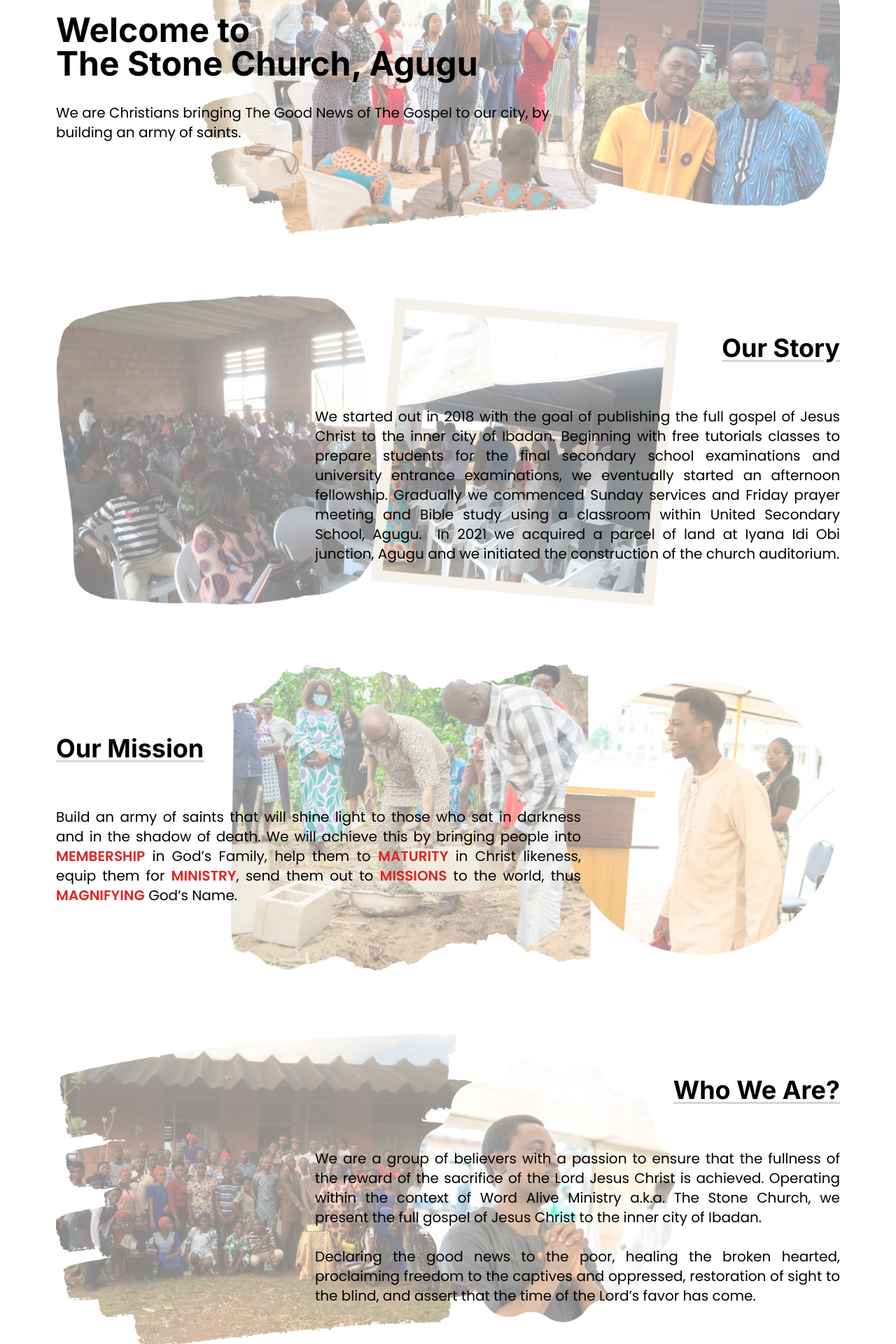
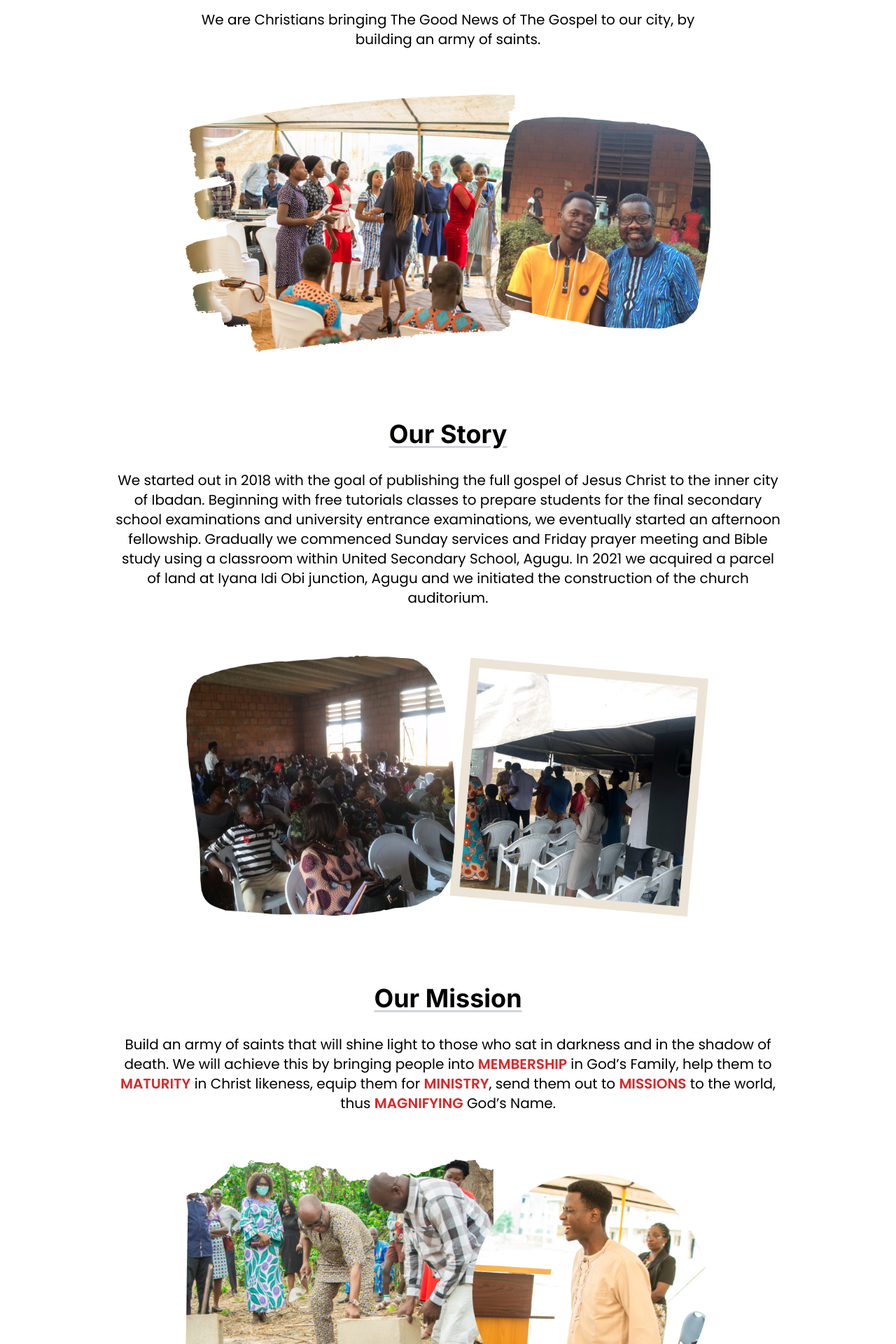
Before and after one commit to Ola4606/tsc-agugu, a React (Create React App) app: page / in a window 1280 px wide. Shown: the part 320-2240 px from the top of the page at 70% size. Built offline with nearby package versions, Linux system fonts and the light colour scheme.

Commit message:
Completely changes the home section design

```diff
--- a/src/components/general/Nav.tsx
+++ b/src/components/general/Nav.tsx
@@ -3,7 +3,7 @@ import { Link } from "react-router-dom";
 
 function Nav() {
   return (
-    <div className="w-full md:h-14 bg-red-600 flex justify-end items-center py-2 md:py-0 pr-5 md:pr-20 mb-10">
+    <div className="w-full md:h-14 bg-red-600 flex justify-end items-center py-2 md:py-0 pr-5 sm:pr-8 md:pr-20 mb-10">
       <Link to="/">
         <span className="nav-text">Home</span>
       </Link>
--- a/src/components/home/Home.tsx
+++ b/src/components/home/Home.tsx
@@ -1,17 +1,24 @@
 import React from "react";
 import Intro from "./Intro";
-import OurMission from "./OurMission";
-import OurStory from "./OurStory";
-import WhoWeAre from "./WhoWeAre";
 import OurGrowth from "./OurGrowth";
+import AguguHomeData from "../../data/aguguHomeData";
+import HomeSection from "./HomeSection";
 
 function Home() {
+  const homeSections = AguguHomeData.map((i, index) => {
+    return (
+      <div key={index}>
+        <HomeSection title={i.title} content={i.content} image={i.imageURL} />
+      </div>
+    );
+  });
+
   return (
     <div>
       <Intro />
-      <OurStory />
-      <OurMission />
-      <WhoWeAre />
+
+      {homeSections}
+
       <OurGrowth />
     </div>
   );
--- /dev/null
+++ b/src/components/home/HomeSection.tsx
@@ -0,0 +1,28 @@
+import React from 'react'
+
+type HomeSectionPropType = {
+  title: string,
+  content: any,
+  image: any
+}
+
+function HomeSection({title, content, image}: HomeSectionPropType) {
+  return (
+    <div className="flex justify-center items-center mt-16 md:mt-24">
+    <div className="min-h-[200px] xsm:max-w-[390px] sm:max-w-[600px] md:max-w-[700px] lg:max-w-[850px] xl:max-w-[950px] flex flex-col justify-center items-center text-center">
+      <p className="font-bold font-title text-xl sm:text-2xl md:text-3xl lg:text-4xl text-black underline underline-offset-4 decoration-gray-300 text-end">
+       {title}
+      </p>
+      <div className="font-casual text-base md:text-lg lg:text-xl mt-4 md:mt-8">
+        {content}
+      </div>
+
+      <div className="xsm:max-w-[390px] sm:max-w-[550px] md:max-w-[650px] lg:max-w-[650px] xl:max-w-[750px] mt-12 md:mt-16">
+        <img src={image} alt="" className="w-full h-auto rounded-xl" />
+      </div>
+    </div>
+  </div>
+  )
+}
+
+export default HomeSection
--- a/src/components/home/Intro.tsx
+++ b/src/components/home/Intro.tsx
@@ -3,24 +3,29 @@ import IntroImage from "../../images/intro.png";
 
 function Intro() {
   return (
-    <div
-      className="bg-right bg-no-repeat bg-[length:auto_450px] mt-10"
-      style={{ backgroundImage: `url(${IntroImage})` }}
-    >
-      <div className="bg-white/[.50] w-full h-[450px] flex flex-col justify-center items-start">
-      <div className="xsm:max-w-[350px] sm:max-w-[450px] md:max-w-[500px] lg:max-w-[650px] xl:max-w-[750px] flex flex-col justify-center items-start">
+    <div className="flex justify-center items-center mt-10">
+        <div className="min-h-[200px] xsm:max-w-[390px] sm:max-w-[550px] md:max-w-[650px] lg:max-w-[650px] xl:max-w-[750px] flex flex-col justify-center items-center text-center">
+
+
           <p className="font-bold font-title text-xl sm:text-2xl md:text-3xl lg:text-5xl text-black">
             Welcome to
             <br />
             The Stone Church, Agugu
           </p>
           <div className="mt-4 md:mt-8">
-          <p className="font-casual text-base md:text-lg lg:text-xl">
-            We are Christians bringing The Good News of The Gospel to
-            our city, by building an army of saints.
+            <p className="font-casual text-base sm:text-lg md:text-xl">
+              We are Christians bringing The Good News of The Gospel to our
+              city, by building an army of saints.
             </p>
           </div>
+
+          <div className="mt-12 md:mt-16">
+          <img src={IntroImage} alt="" className="w-full h-auto rounded-xl" />
           </div>
+
+
+
+
         </div>
     </div>
   );
--- a/src/components/home/OurMission.tsx
+++ /dev/null
@@ -1,39 +0,0 @@
-import React from "react";
-import MissionImage from "../../images/mission.png";
-
-function OurMission() {
-  return (
-    <div
-      className="bg-right bg-no-repeat bg-[length:auto_450px] mt-20"
-      style={{ backgroundImage: `url(${MissionImage})` }}
-    >
-      <div className="bg-white/[.50] min-h-[450px] flex justify-start items-center">
-        <div className="xsm:max-w-[350px] sm:max-w-[450px] md:max-w-[500px] lg:max-w-[650px] xl:max-w-[750px] text-justify">
-          <p className="font-bold font-title text-xl sm:text-2xl md:text-3xl lg:text-4xl text-black underline underline-offset-4 decoration-gray-300 mb-16">
-            Our Mission
-          </p>
-
-          <div className="font-casual text-base md:text-lg lg:text-xl">
-            <p>
-              Build an army of saints that will shine light to those who sat in
-              darkness and in the shadow of death. We will achieve this by
-              bringing people into{" "}
-              <span className="font-semibold text-red-600">MEMBERSHIP</span> in
-              God’s Family, help them to{" "}
-              <span className="font-semibold text-red-600">MATURITY</span> in
-              Christ likeness, equip them for{" "}
-              <span className="font-semibold text-red-600">MINISTRY</span>, send
-              them out to{" "}
-              <span className="font-semibold text-red-600">MISSIONS</span> to
-              the world, thus{" "}
-              <span className="font-semibold text-red-600">MAGNIFYING</span>{" "}
-              God’s Name.
-            </p>
-          </div>
-        </div>
-      </div>
-    </div>
-  );
-}
-
-export default OurMission;
--- a/src/components/home/OurStory.tsx
+++ /dev/null
@@ -1,35 +0,0 @@
-import React from "react";
-import StoryImage from "../../images/story.png";
-
-function OurStory() {
-  return (
-    <div
-      className="bg-left bg-no-repeat bg-[length:auto_450px] mt-20"
-      style={{ backgroundImage: `url(${StoryImage})` }}
-    >
-      <div className="bg-white/[.50] min-h-[450px] flex justify-end items-center">
-        <div className="xsm:max-w-[350px] sm:max-w-[450px] md:max-w-[500px] lg:max-w-[650px] xl:max-w-[750px] text-justify">
-          <p className="font-bold font-title text-xl sm:text-2xl md:text-3xl lg:text-4xl text-black underline underline-offset-4 decoration-gray-300 mb-16 text-end">
-            Our Story
-          </p>
-
-          <div className="font-casual text-base md:text-lg lg:text-xl">
-            <p>
-              We started out in 2018 with the goal of publishing the full gospel
-              of Jesus Christ to the inner city of Ibadan. Beginning with free
-              tutorials classes to prepare students for the final secondary
-              school examinations and university entrance examinations, we
-              eventually started an afternoon fellowship. Gradually we commenced
-              Sunday services and Friday prayer meeting and Bible study using a
-              classroom within United Secondary School, Agugu.  In 2021 we
-              acquired a parcel of land at Iyana Idi Obi junction, Agugu and we
-              initiated the construction of the church auditorium.
-            </p>
-          </div>
-        </div>
-      </div>
-    </div>
-  );
-}
-
-export default OurStory;
--- a/src/components/home/WhoWeAre.tsx
+++ /dev/null
@@ -1,36 +0,0 @@
-import React from "react";
-import WeImage from "../../images/we.png";
-
-function WhoWeAre() {
-  return (
-    <div
-      className="bg-left bg-no-repeat bg-[length:auto_450px] mt-20"
-      style={{ backgroundImage: `url(${WeImage})` }}
-    >
-      <div className="bg-white/[.50] min-h-[450px] flex justify-end items-center">
-        <div className="xsm:max-w-[350px] sm:max-w-[450px] md:max-w-[500px] lg:max-w-[650px] xl:max-w-[750px] text-justify">
-          <p className="font-bold font-title text-xl sm:text-2xl md:text-3xl lg:text-4xl text-black underline underline-offset-4 decoration-gray-300 mb-16 text-end">
-            Who We Are?
-          </p>
-
-
-          <div className="font-casual text-base md:text-lg lg:text-xl">
-            <p>
-              We are a group of believers with a passion to ensure that the
-              fullness of the reward of the sacrifice of the Lord Jesus Christ
-              is achieved. Operating within the context of Word Alive Ministry
-              a.k.a. The Stone Church, we present the full gospel of Jesus
-              Christ to the inner city of Ibadan.<br /><br />Declaring the good news to the
-              poor, healing the broken hearted, proclaiming freedom to the
-              captives and oppressed, restoration of sight to the blind, and
-              assert that the time of the Lord’s favor has come.
-            </p>
-
-          </div>
-        </div>
-      </div>
-    </div>
-  );
-}
-
-export default WhoWeAre;
--- /dev/null
+++ b/src/data/aguguHomeData.tsx
@@ -0,0 +1,64 @@
+import React from "react";
+import StoryImage from "../images/story.png";
+import MissionImage from "../images/mission.png";
+import WeImage from "../images/we.png";
+
+const AguguHomeData = [
+  {
+    title: "Our Story",
+    content: (
+      <p>
+        We started out in 2018 with the goal of publishing the full gospel of
+        Jesus Christ to the inner city of Ibadan. Beginning with free tutorials
+        classes to prepare students for the final secondary school examinations
+        and university entrance examinations, we eventually started an afternoon
+        fellowship. Gradually we commenced Sunday services and Friday prayer
+        meeting and Bible study using a classroom within United Secondary
+        School, Agugu. In 2021 we acquired a parcel of land at Iyana Idi Obi
+        junction, Agugu and we initiated the construction of the church
+        auditorium.
+      </p>
+    ),
+    imageURL: StoryImage,
+  },
+  {
+    title: "Our Mission",
+    content: (
+      <p>
+        Build an army of saints that will shine light to those who sat in
+        darkness and in the shadow of death. We will achieve this by bringing
+        people into{" "}
+        <span className="font-semibold text-red-600">MEMBERSHIP</span> in God’s
+        Family, help them to{" "}
+        <span className="font-semibold text-red-600">MATURITY</span> in Christ
+        likeness, equip them for{" "}
+        <span className="font-semibold text-red-600">MINISTRY</span>, send them
+        out to <span className="font-semibold text-red-600">MISSIONS</span> to
+        the world, thus{" "}
+        <span className="font-semibold text-red-600">MAGNIFYING</span> God’s
+        Name.
+      </p>
+    ),
+    imageURL: MissionImage,
+  },
+  {
+    title: "Who We Are",
+    content: (
+      <p>
+        We are a group of believers with a passion to ensure that the fullness
+        of the reward of the sacrifice of the Lord Jesus Christ is achieved.
+        Operating within the context of Word Alive Ministry a.k.a. The Stone
+        Church, we present the full gospel of Jesus Christ to the inner city of
+        Ibadan.
+        <br />
+        <br />
+        Declaring the good news to the poor, healing the broken hearted,
+        proclaiming freedom to the captives and oppressed, restoration of sight
+        to the blind, and assert that the time of the Lord’s favor has come.
+      </p>
+    ),
+    imageURL: WeImage,
+  },
+];
+
+export default AguguHomeData;
--- a/src/index.css
+++ b/src/index.css
@@ -551,10 +551,6 @@ video {
   --tw-backdrop-sepia:  ;
 }
 
-.invisible{
-  visibility: hidden;
-}
-
 .my-12{
   margin-top: 3rem;
   margin-bottom: 3rem;
@@ -580,8 +576,8 @@ video {
   margin-left: 2.5rem;
 }
 
-.ml-2{
-  margin-left: 0.5rem;
+.mt-2{
+  margin-top: 0.5rem;
 }
 
 .mb-10{
@@ -600,12 +596,12 @@ video {
   margin-bottom: 4rem;
 }
 
-.ml-\[48px\]{
-  margin-left: 48px;
+.mt-12{
+  margin-top: 3rem;
 }
 
-.mt-2{
-  margin-top: 0.5rem;
+.mt-16{
+  margin-top: 4rem;
 }
 
 .flex{
@@ -628,16 +624,8 @@ video {
   height: auto;
 }
 
-.h-\[30px\]{
-  height: 30px;
-}
-
-.h-\[40px\]{
-  height: 40px;
-}
-
-.h-\[50px\]{
-  height: 50px;
+.h-\[300px\]{
+  height: 300px;
 }
 
 .min-h-\[100vh\]{
@@ -672,16 +660,8 @@ video {
   width: 500px;
 }
 
-.w-\[30px\]{
-  width: 30px;
-}
-
-.w-\[40px\]{
-  width: 40px;
-}
-
-.w-\[50px\]{
-  width: 50px;
+.w-auto{
+  width: auto;
 }
 
 .flex-col{
@@ -729,6 +709,15 @@ video {
   background-color: rgb(220 38 38 / var(--tw-bg-opacity));
 }
 
+.bg-white{
+  --tw-bg-opacity: 1;
+  background-color: rgb(255 255 255 / var(--tw-bg-opacity));
+}
+
+.bg-none{
+  background-image: none;
+}
+
 .bg-\[length\:100\%_auto\]{
   background-size: 100% auto;
 }
@@ -753,6 +742,11 @@ video {
   background-repeat: no-repeat;
 }
 
+.px-3{
+  padding-left: 0.75rem;
+  padding-right: 0.75rem;
+}
+
 .px-20{
   padding-left: 5rem;
   padding-right: 5rem;
@@ -761,16 +755,6 @@ video {
 .py-2{
   padding-top: 0.5rem;
   padding-bottom: 0.5rem;
-}
-
-.px-5{
-  padding-left: 1.25rem;
-  padding-right: 1.25rem;
-}
-
-.px-3{
-  padding-left: 0.75rem;
-  padding-right: 0.75rem;
 }
 
 .pt-10{
@@ -913,6 +897,12 @@ video {
   color: rgb(255 255 255 / var(--tw-text-opacity));
 }
 
+@media (min-width: 640px){
+  .nav-text{
+    margin-left: 2rem;
+  }
+}
+
 @media (min-width: 768px){
   .nav-text{
     margin-left: 5rem;
@@ -944,6 +934,10 @@ video {
   .xsm\:max-w-\[350px\]{
     max-width: 350px;
   }
+
+  .xsm\:max-w-\[390px\]{
+    max-width: 390px;
+  }
 }
 
 @media (min-width: 640px){
@@ -955,6 +949,22 @@ video {
     max-width: 450px;
   }
 
+  .sm\:max-w-\[500px\]{
+    max-width: 500px;
+  }
+
+  .sm\:max-w-\[550px\]{
+    max-width: 550px;
+  }
+
+  .sm\:max-w-\[600px\]{
+    max-width: 600px;
+  }
+
+  .sm\:pr-8{
+    padding-right: 2rem;
+  }
+
   .sm\:text-2xl{
     font-size: 1.5rem;
     line-height: 2rem;
@@ -964,17 +974,14 @@ video {
     font-size: 1.25rem;
     line-height: 1.75rem;
   }
+
+  .sm\:text-lg{
+    font-size: 1.125rem;
+    line-height: 1.75rem;
+  }
 }
 
 @media (min-width: 768px){
-  .md\:visible{
-    visibility: visible;
-  }
-
-  .md\:invisible{
-    visibility: hidden;
-  }
-
   .md\:mt-14{
     margin-top: 3.5rem;
   }
@@ -983,24 +990,20 @@ video {
     margin-top: 6rem;
   }
 
-  .md\:mt-8{
-    margin-top: 2rem;
-  }
-
-  .md\:ml-0{
-    margin-left: 0px;
+  .md\:mt-0{
+    margin-top: 0px;
   }
 
   .md\:ml-2{
     margin-left: 0.5rem;
   }
 
-  .md\:mt-0{
-    margin-top: 0px;
+  .md\:mt-8{
+    margin-top: 2rem;
   }
 
-  .md\:block{
-    display: block;
+  .md\:mt-16{
+    margin-top: 4rem;
   }
 
   .md\:flex{
@@ -1015,12 +1018,8 @@ video {
     height: 3.5rem;
   }
 
-  .md\:h-\[70px\]{
-    height: 70px;
-  }
-
-  .md\:w-\[70px\]{
-    width: 70px;
+  .md\:h-\[450px\]{
+    height: 450px;
   }
 
   .md\:max-w-\[450px\]{
@@ -1031,12 +1030,24 @@ video {
     max-width: 500px;
   }
 
+  .md\:max-w-\[550px\]{
+    max-width: 550px;
+  }
+
+  .md\:max-w-\[650px\]{
+    max-width: 650px;
+  }
+
+  .md\:max-w-\[700px\]{
+    max-width: 700px;
+  }
+
   .md\:flex-row{
     flex-direction: row;
   }
 
-  .md\:items-center{
-    align-items: center;
+  .md\:items-start{
+    align-items: flex-start;
   }
 
   .md\:justify-start{
@@ -1047,9 +1058,20 @@ video {
     justify-content: space-between;
   }
 
-  .md\:py-0{
-    padding-top: 0px;
-    padding-bottom: 0px;
+  .md\:bg-white\/\[\.50\]{
+    background-color: rgb(255 255 255 / .50);
+  }
+
+  .md\:bg-\[length\:auto_450px\]{
+    background-size: auto 450px;
+  }
+
+  .md\:bg-right{
+    background-position: right;
+  }
+
+  .md\:bg-no-repeat{
+    background-repeat: no-repeat;
   }
 
   .md\:px-20{
@@ -1057,8 +1079,17 @@ video {
     padding-right: 5rem;
   }
 
+  .md\:py-0{
+    padding-top: 0px;
+    padding-bottom: 0px;
+  }
+
   .md\:pr-20{
     padding-right: 5rem;
+  }
+
+  .md\:text-start{
+    text-align: start;
   }
 
   .md\:text-3xl{
@@ -1080,15 +1111,64 @@ video {
     font-size: 1.5rem;
     line-height: 2rem;
   }
+
+  .md\:text-xl{
+    font-size: 1.25rem;
+    line-height: 1.75rem;
+  }
 }
 
 @media (min-width: 1024px){
+  .lg\:hidden{
+    display: none;
+  }
+
+  .lg\:h-\[450px\]{
+    height: 450px;
+  }
+
   .lg\:max-w-\[600px\]{
     max-width: 600px;
   }
 
   .lg\:max-w-\[650px\]{
     max-width: 650px;
+  }
+
+  .lg\:max-w-\[750px\]{
+    max-width: 750px;
+  }
+
+  .lg\:max-w-\[850px\]{
+    max-width: 850px;
+  }
+
+  .lg\:items-start{
+    align-items: flex-start;
+  }
+
+  .lg\:bg-white\/\[\.50\]{
+    background-color: rgb(255 255 255 / .50);
+  }
+
+  .lg\:bg-\[length\:auto_450px\]{
+    background-size: auto 450px;
+  }
+
+  .lg\:bg-\[length\:auto_420px\]{
+    background-size: auto 420px;
+  }
+
+  .lg\:bg-right{
+    background-position: right;
+  }
+
+  .lg\:bg-no-repeat{
+    background-repeat: no-repeat;
+  }
+
+  .lg\:text-start{
+    text-align: start;
   }
 
   .lg\:text-5xl{
@@ -1125,4 +1205,12 @@ video {
   .xl\:max-w-\[750px\]{
     max-width: 750px;
   }
+
+  .xl\:max-w-\[850px\]{
+    max-width: 850px;
+  }
+
+  .xl\:max-w-\[950px\]{
+    max-width: 950px;
+  }
 }
--- a/src/input.css
+++ b/src/input.css
@@ -5,7 +5,7 @@
 @tailwind utilities;
 
 .nav-text {
-  @apply font-title font-semibold text-white text-sm md:text-base ml-5 md:ml-20;
+  @apply font-title font-semibold text-white text-sm md:text-base ml-5 sm:ml-8 md:ml-20;
 }
 
 .bible-verse {
```
Lines whose indentation alone changed are shown as unchanged.
